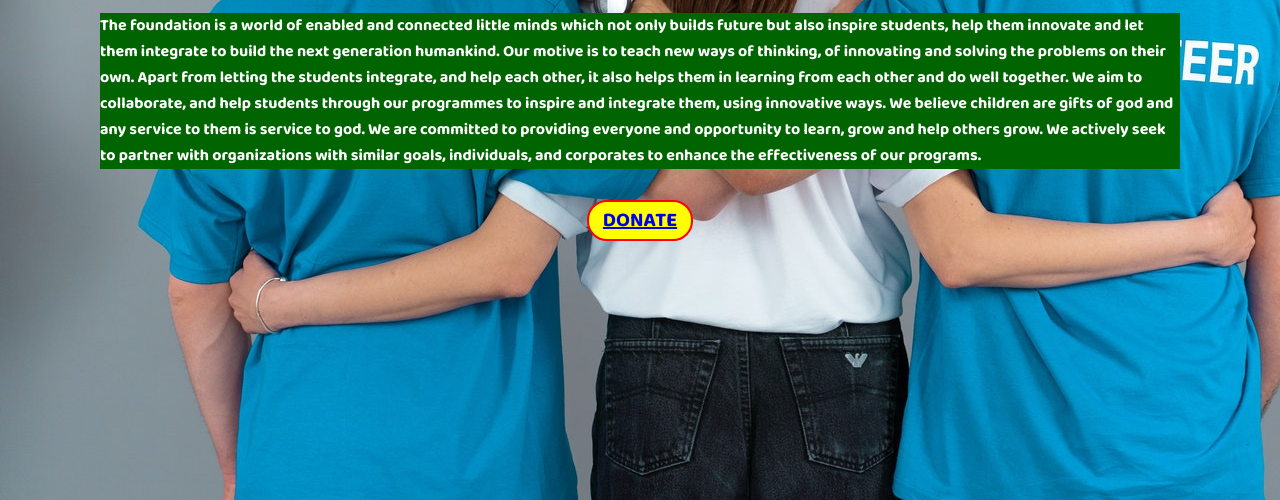
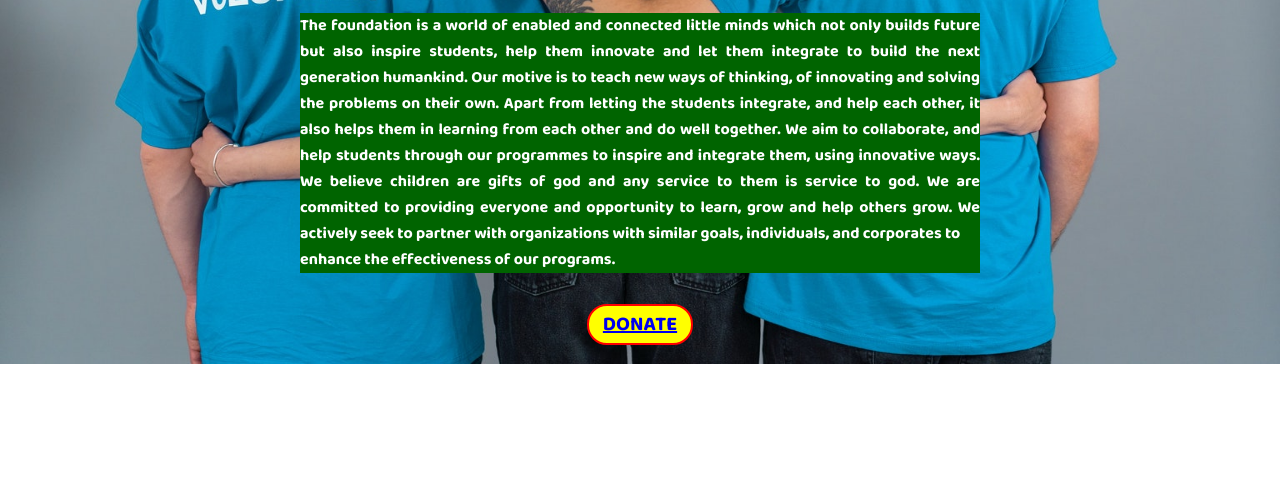
Before and after one commit to Vinayakrai/The-Sparks-Foundation, a plain HTML site: page index.html in a window 1280 px wide. Shown: the part 300-800 px from the top of the page. Drawn offline with Linux system fonts and the light colour scheme.

Commit message:
The Sparks Foundation

```diff
--- a/index.html
+++ b/index.html
@@ -1,8 +1,7 @@
 <!DOCTYPE html>
 <html lang="en">
 <head>
-	<meta name="viewport" content="width=device-width, initial-scale=1">
-    <meta http-equiv="Content-Type" content="text/html; charset=utf-8" >
+	<meta name="viewport" content="width=device-width">
 	<title>THE SPARKS FOUNDATION</title>
 	<link rel="stylesheet" href="stylesheet.css">
 	<link href="https://fonts.googleapis.com/css2?family=Baloo+Bhai+2:wght@700&display=swap" rel="stylesheet">
@@ -22,7 +21,7 @@
 	</header>
 			<section id="home"><nav id="about_us">
 			<h1 class="h-primary">THE SPARKS FOUNDATION</h1></nav>
-			<p class="h-secondary">The foundation is a world of enabled and connected little minds which not only builds future but also inspire students, help them innovate and let them integrate to build the next generation humankind. Our motive is to teach new ways of thinking, of innovating and solving the problems on their own. Apart from letting the students integrate, and help each other, it also helps them in learning from each other and do well together. We aim to collaborate, and help students through our programmes to inspire and integrate them, using innovative ways. We believe children are gifts of god and any service to them is service to god. We are committed to providing everyone and opportunity to learn, grow and help others grow. We actively seek to partner with organizations with similar goals, individuals, and corporates to enhance the effectiveness of our programs.</p>
+			<p class="h-secondary">The foundation is a world of enabled and connected little minds which not only builds future but also inspire students, help them innovate and let them integrate to build the next generation humankind. Our motive is to teach new ways of thinking, of innovating and solving the problems on their own. Apart from letting the students integrate, and help each other, it also helps them in learning from each other and do well together. We aim to collaborate, and help students through our programmes to inspire and integrate them, using innovative ways. We believe children are gifts of god and any service to them is service to god. We are committed to providing everyone and opportunity to learn, grow and help others grow. We actively seek to partner with organizations with similar goals, individuals, and corporates to<br> enhance the effectiveness of our programs.</p>
 			<button class="btn"><a href="https://rzp.io/l/JqZ7bpQ7H">DONATE</a></button>
 		</section>
 </body>
--- a/stylesheet.css
+++ b/stylesheet.css
@@ -3,6 +3,9 @@ body{
 		padding:0px;
 		color:white;
 		background:url("background.jpg");
+		background-repeat: no-repeat;
+        background-position: center;
+        background-size:100% 100%;
 		font-family: 'Baloo Bhai 2', cursive;
 	}
 	.left{
@@ -19,31 +22,15 @@ body{
 		text-align:center;
 		font-size:9px;
 	}
+	/*Navigatioin bar style*/
 	.mid{
 		display:block;
 		width:24%;
 		font-size: 25px;
 		margin:12px auto;
 	}
-	#home{
-	display:flex;
-	flex-direction:column;
-	padding:4px 100px;
-	align-items:center;
-	position:relative;
-}
-	.h-primary{ /*Utility Classes*/
-	font-size:2.8rem;
-	padding:8px;
-	background-color:red;
-	}
-    .h-secondary{ /*Utility Classes*/
-	background-color:darkgreen;
-	}
-	.center{ /*Utility Classes*/
-	text-align:center;
-	}
-	.navbar{
+	 .navbar
+	{
 		display:inline-block;
 	}
 	.navbar li{
@@ -56,13 +43,34 @@ body{
 		padding:34px 12px;
 	}
 	.navbar li a.active{
+		color:yellow;
+	}
+	.navbar li a.active:hover{
 		text-decoration: underline;
-		color:yellow;
+		color:pink;
 	}
 	.navbar li a:hover{
 		text-decoration: underline;
 		color:pink;
 	}
+	#home{
+	display:flex;
+	flex-direction:column;
+	padding:4px 300px;
+	align-items:center;
+	position:relative;
+}
+	.h-primary{ /*Utility Classes*/
+	font-size:2.8rem;
+	padding:8px;
+	background-color:red;
+	}
+    .h-secondary{ /*Utility Classes*/
+	background-color:darkgreen;
+	 text-align: justify;
+  text-justify: inter-word;
+	}
+
 	.btn{
 		margin:15px 9px;
 		color:black;
```
